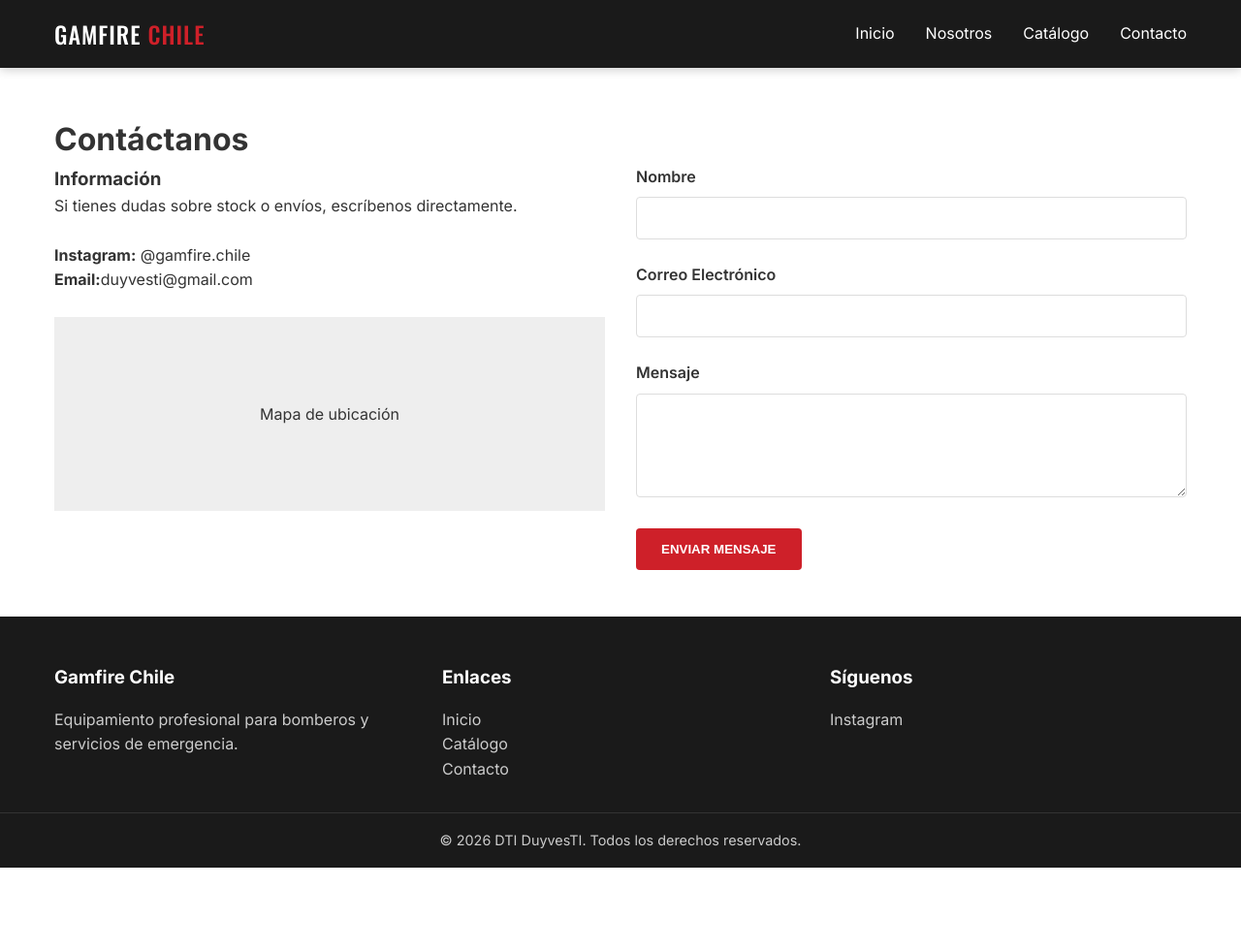
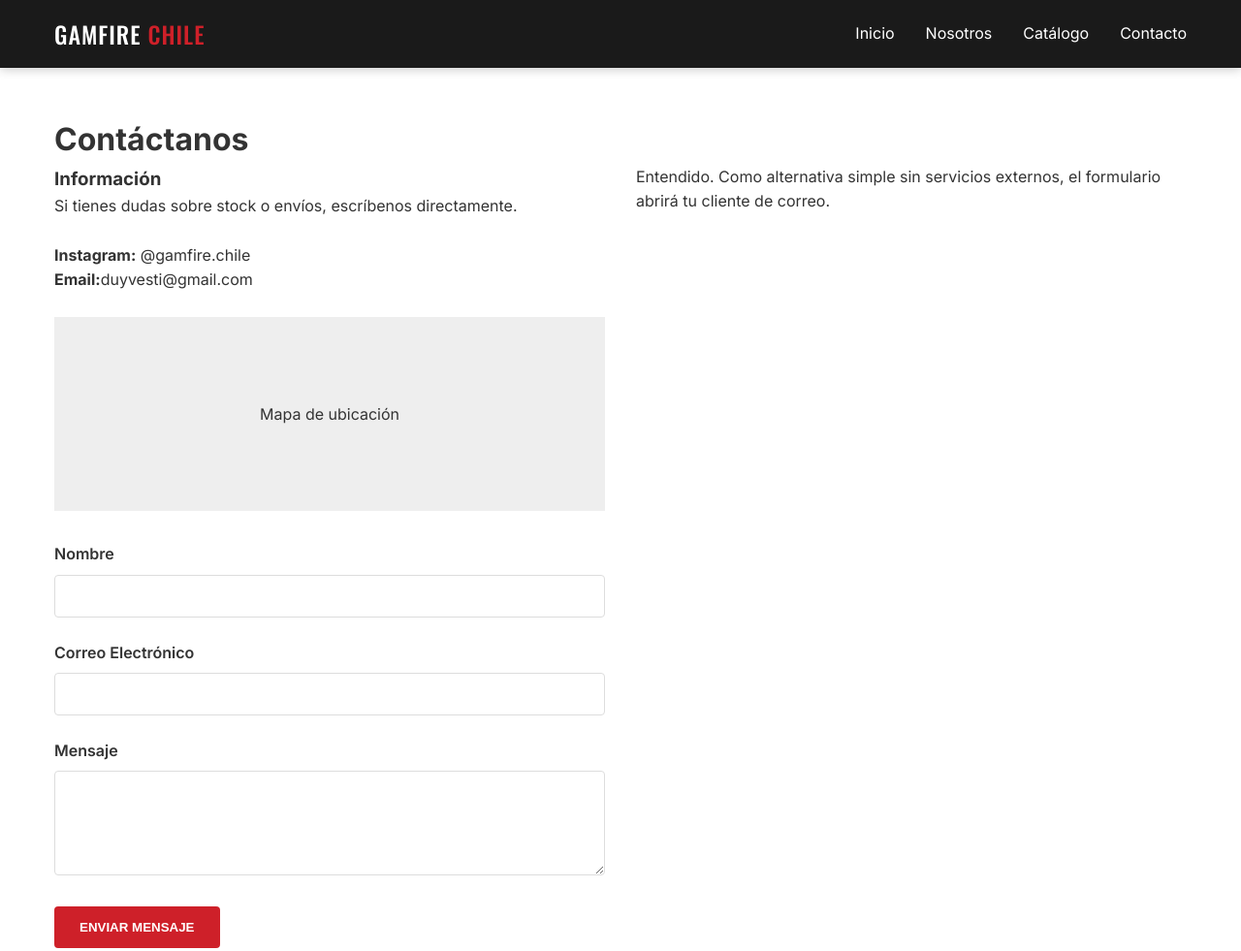
Before and after one commit to miguelduy/gamfire-chile-web, a website built with Vite: page contacto.html in a window 1280 px wide. Shown: the top 981 px of the page at 97% size. Before the commit the page ends 895 px from the top, so only its background shows below. Built offline with nearby package versions, Linux system fonts and the light colour scheme.

Commit message:
Refactor: Switch contact form to mailto action

```diff
--- a/contacto.html
+++ b/contacto.html
@@ -27,7 +27,9 @@
                         </div>
                     </div>
 
-                    <form class="contact-form" action="https://formspree.io/f/duyvesti@gmail.com" method="POST">
+                    <p>Entendido. Como alternativa simple sin servicios externos, el formulario abrirá tu cliente de
+                        correo.</p>
+                    <form class="contact-form" action="mailto:duyvesti@gmail.com" method="post" enctype="text/plain">
                         <div class="form-group">
                             <label for="name">Nombre</label>
                             <input type="text" id="name" name="name" required>
```
